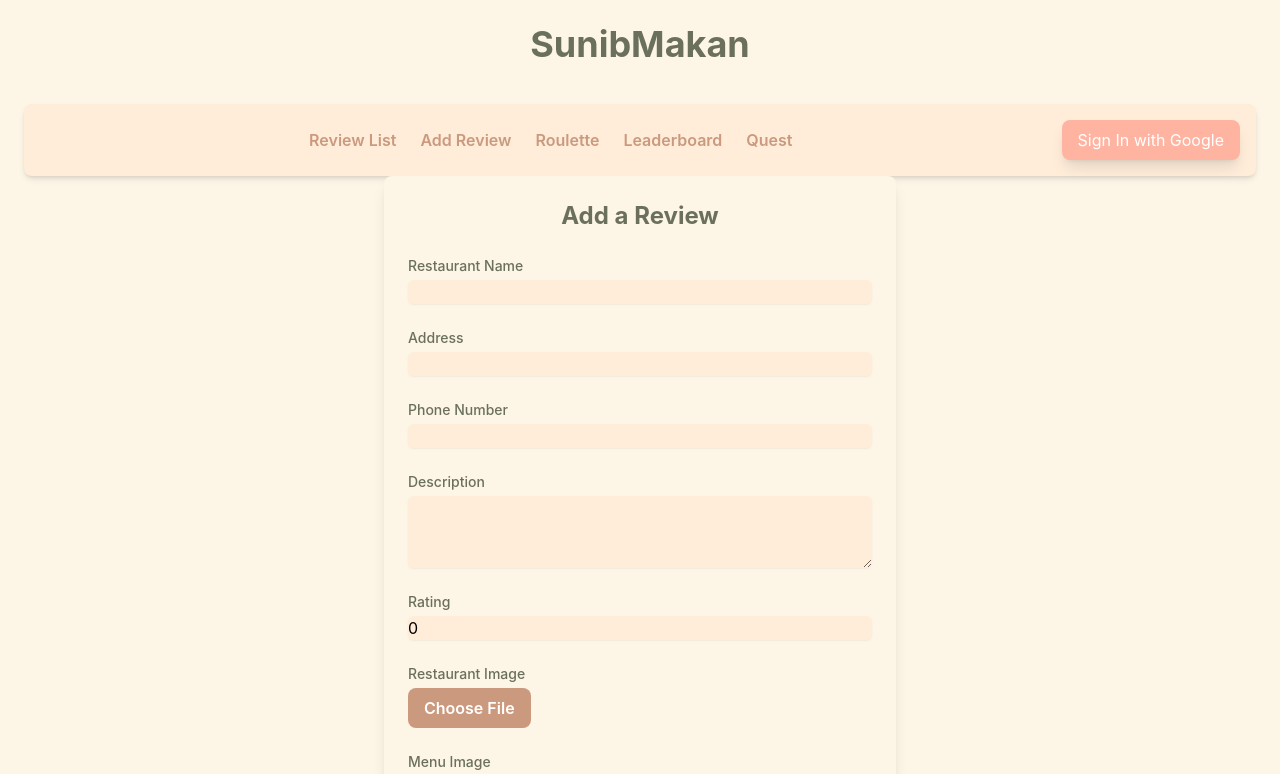
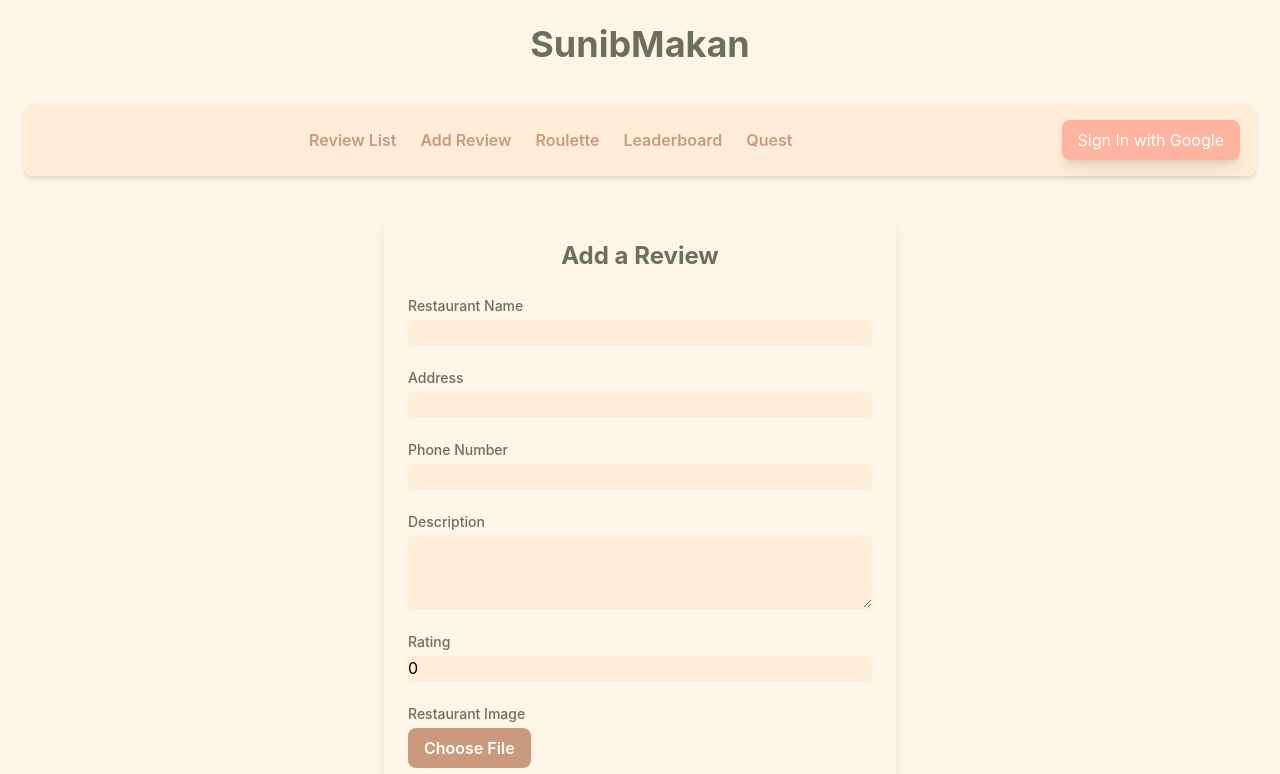
Before and after one commit to MarioOrlando82/sunibmakan, a React (Vite) app: page /add in a window 1280 px wide. Shown: the top 774 px of the page. Built offline with nearby package versions, Linux system fonts and the light colour scheme; no server answers.

Commit message:
fix: margin top add review

```diff
--- a/src/components/ReviewForm.tsx
+++ b/src/components/ReviewForm.tsx
@@ -122,7 +122,7 @@ const ReviewForm: React.FC<Props> = ({ review, onSubmit }) => {
   return (
     <form
       onSubmit={handleSubmit}
-      className="space-y-6 bg-pastel-light p-6 rounded-lg shadow-lg max-w-lg mx-auto"
+      className="space-y-6 bg-pastel-light p-6 rounded-lg shadow-lg max-w-lg mx-auto mt-10"
     >
       <h2 className="text-2xl font-bold text-pastel-dark text-center">
         Add a Review
```
